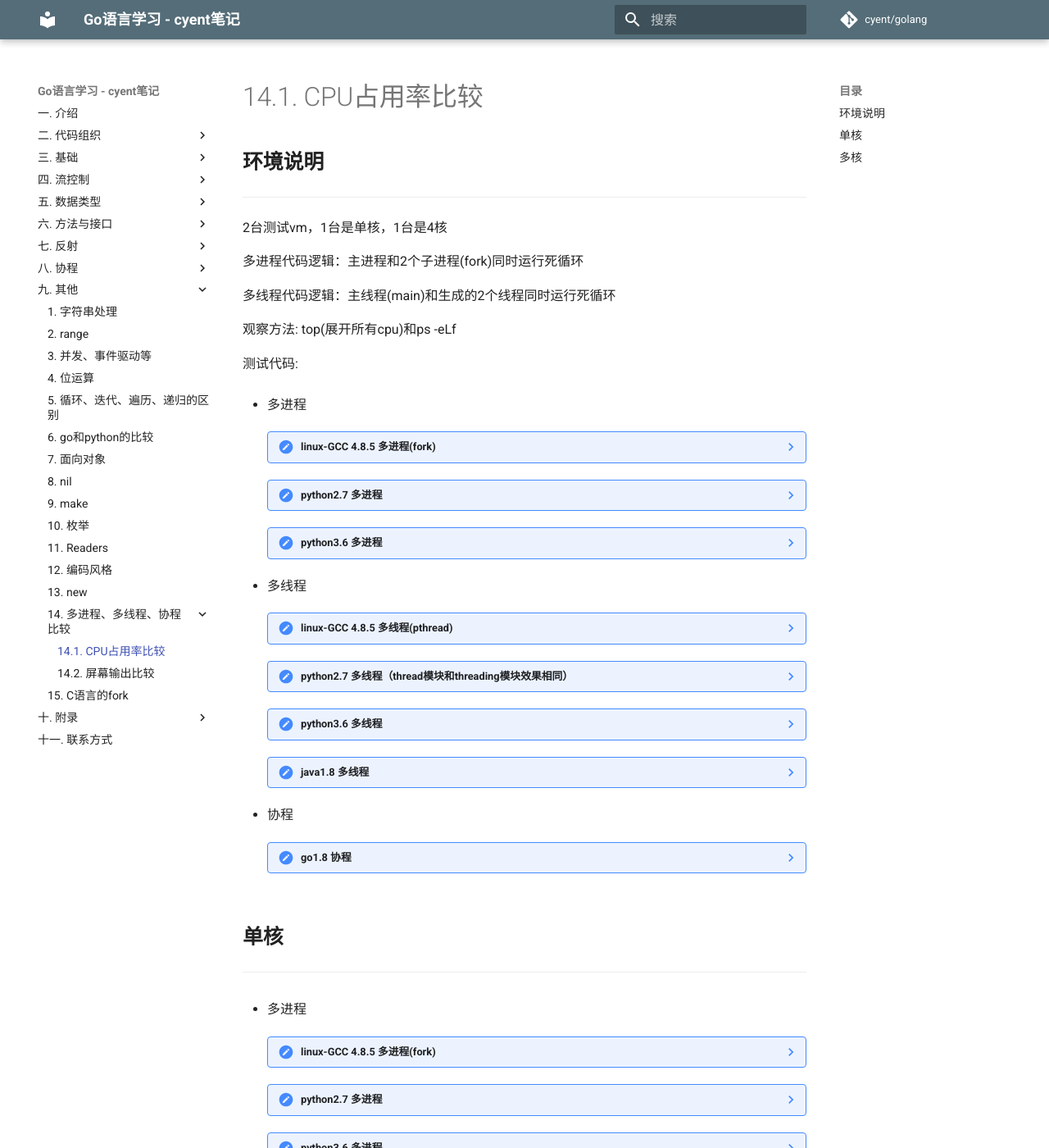
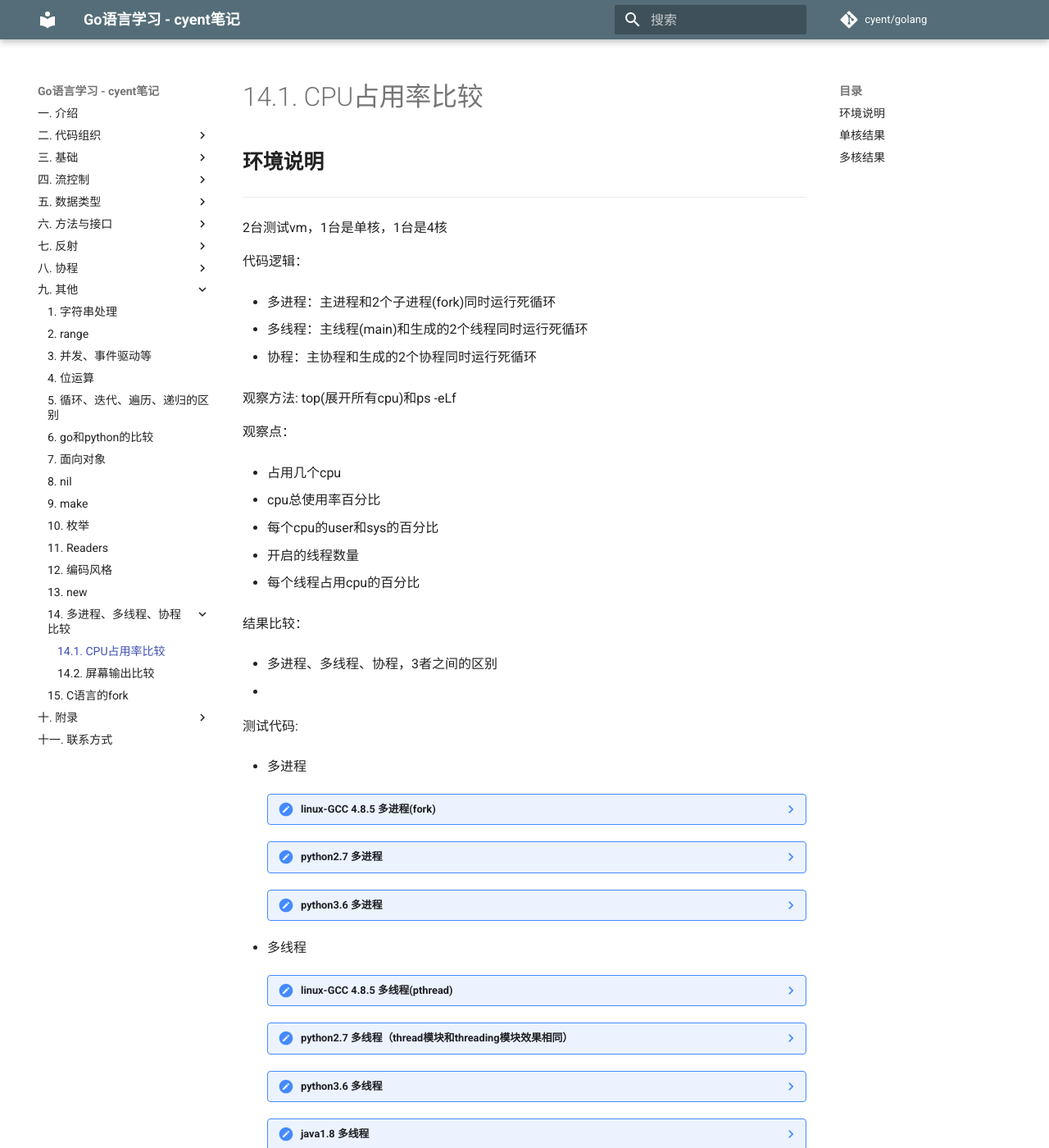
Before and after one commit to yxhsea/golang, an MkDocs documentation site: the page built from docs/other/ptr_cpu.md, in a window 1280 px wide and 1400 px high. Shown: the whole window at 82% size. Built offline with MkDocs 1.6.1 and Material for MkDocs 9.7.7, drawn with Linux system fonts in a browser that asks for light colours; comment, search, counter and statistics services are not loaded; old or Windows-style settings are respelled for this version of MkDocs.

Commit message:
2018-01-16

````diff
--- a/docs/other/ptr_cpu.md
+++ b/docs/other/ptr_cpu.md
@@ -4,11 +4,33 @@
 
 2台测试vm，1台是单核，1台是4核
 
-多进程代码逻辑：主进程和2个子进程(fork)同时运行死循环
+代码逻辑：
 
-多线程代码逻辑：主线程(main)和生成的2个线程同时运行死循环
+- 多进程：主进程和2个子进程(fork)同时运行死循环
+
+- 多线程：主线程(main)和生成的2个线程同时运行死循环
+
+- 协程：主协程和生成的2个协程同时运行死循环
 
 观察方法: top(展开所有cpu)和ps -eLf
+
+观察点：
+
+- 占用几个cpu
+
+- cpu总使用率百分比
+
+- 每个cpu的user和sys的百分比
+
+- 开启的线程数量
+
+- 每个线程占用cpu的百分比
+
+结果比较：
+
+- 多进程、多线程、协程，3者之间的区别
+
+-
 
 测试代码:
 
@@ -149,7 +171,7 @@
 		}
 		```
 
-## **单核**
+## **单核结果**
 
 ---
 
@@ -296,8 +318,7 @@
 		root    10247  9887 10249  0    3 17:08 pts/1    00:00:00 ./goroutines
 		```
 
-
-## **多核**
+## **多核结果**
 
 ---
 
````
Also changed, not shown: docs/other/ptr_stdout.md (+19 -0 lines).
